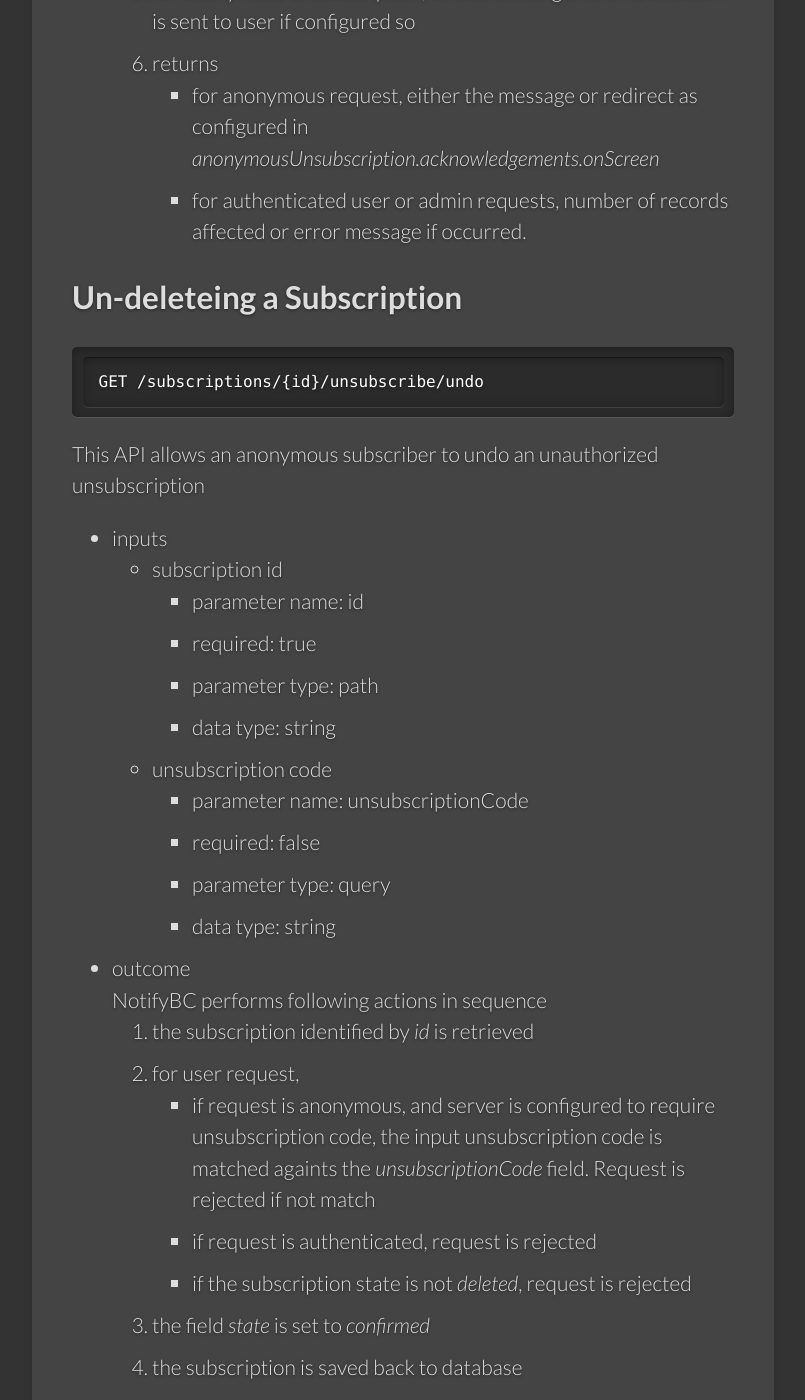
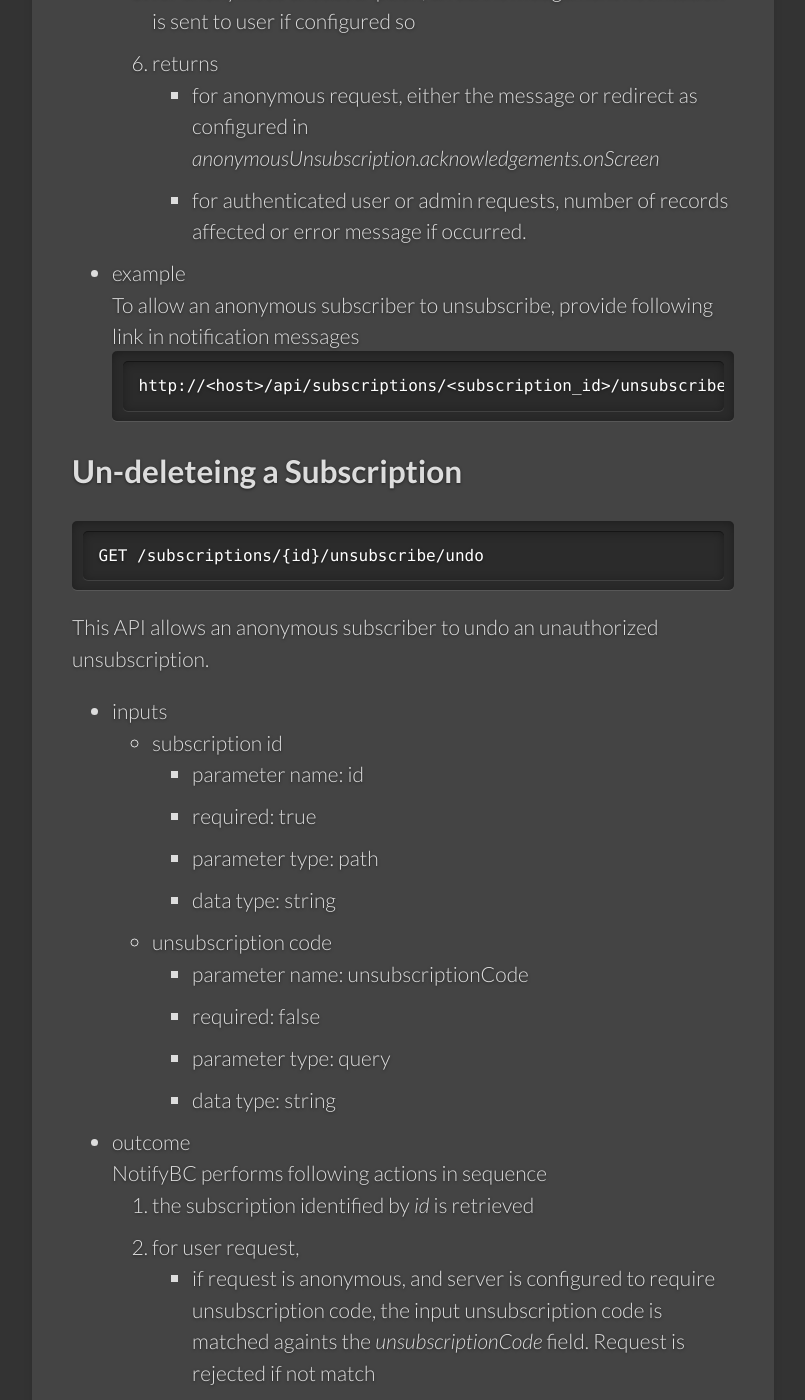
Before and after one commit to bcgov/MyGovBC-notification-server, a Jekyll site: the page built from docs/_docs/api-subscription.md, in a window 1280 px wide and 1400 px high, scrolled down 12190 px. Shown: the whole window, without its empty margins (139-944 px from the left). Built offline with Jekyll 4.4.1, drawn with Linux system fonts in a browser that asks for light colours; some of the changed text lies outside the part shown.

Commit message:
updated docs

````diff
--- a/docs/_docs/api-subscription.md
+++ b/docs/_docs/api-subscription.md
@@ -370,13 +370,20 @@
   6. returns
     * for anonymous request, either the message or redirect as configured in *anonymousUnsubscription.acknowledgements.onScreen*
     * for authenticated user or admin requests, number of records affected or error message if occurred.
+* example
 
+  To allow an anonymous subscriber to unsubscribe, provide following link in notification messages
+
+  ```
+  http://<host>/api/subscriptions/<subscription_id>/unsubscribe?unsubscriptionCode=<unsubscriptionCode>
+  ```
 
 ## Un-deleteing a Subscription
 ```
 GET /subscriptions/{id}/unsubscribe/undo
 ```
-This API allows an anonymous subscriber to undo an unauthorized unsubscription
+This API allows an anonymous subscriber to undo an unauthorized unsubscription.
+
 * inputs
   * subscription id
     * parameter name: id
@@ -400,3 +407,10 @@
   3. the field *state* is set to *confirmed*
   4. the subscription is saved back to database
   5. returns either the message or redirect as configured in *[anonymousUndoUnsubscription](../configuration/#anonymousUndoUnsubscription)*
+* example
+
+  To allow an anonymous subscriber to undo unsubscription, provide following link in unsubscription acknowledgement notification, which is by default set
+
+  ```
+  http://<host>/api/subscriptions/<subscription_id>/unsubscribe?unsubscriptionCode=<unsubscriptionCode>
+  ```
````
Also changed, not shown: docs/_docs/api-config.md (+1 -1 lines), docs/_docs/configuration.md (+1 -1 lines), docs/_docs/usage.md (+1 -1 lines).
